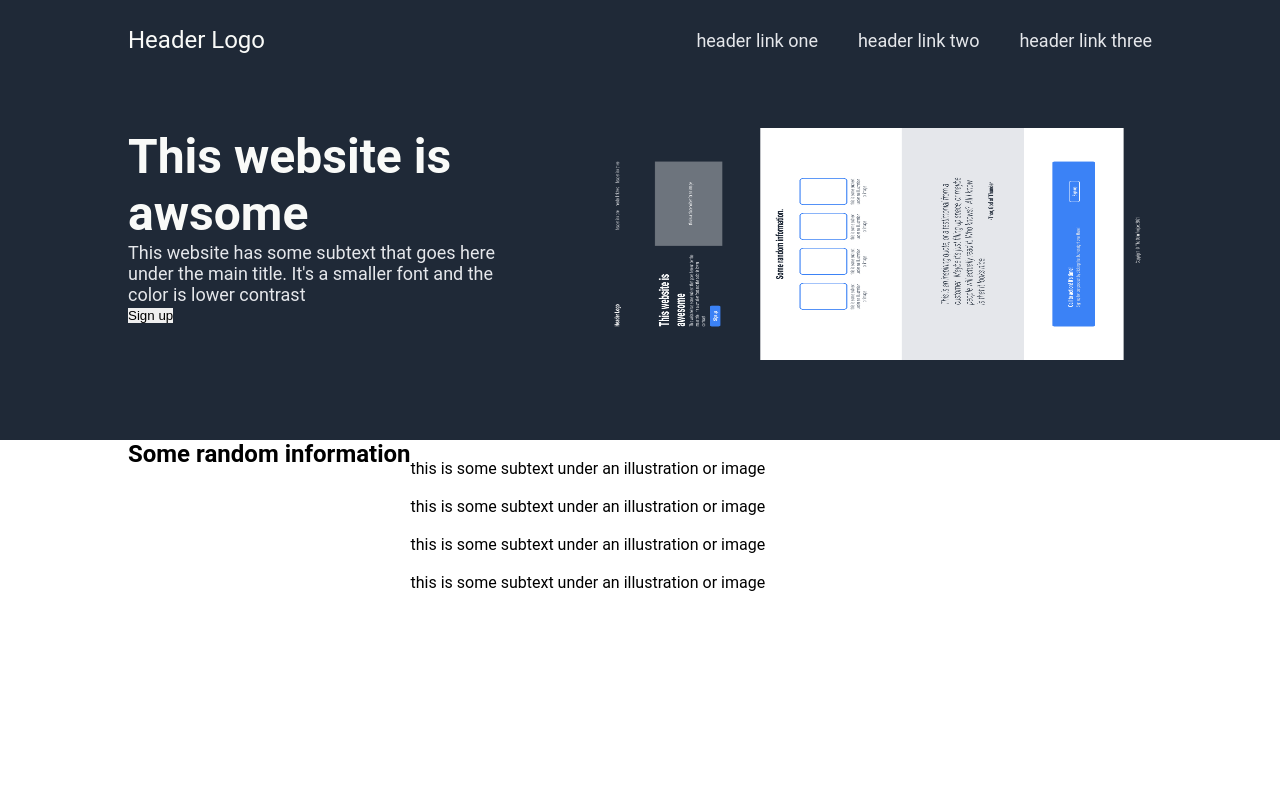
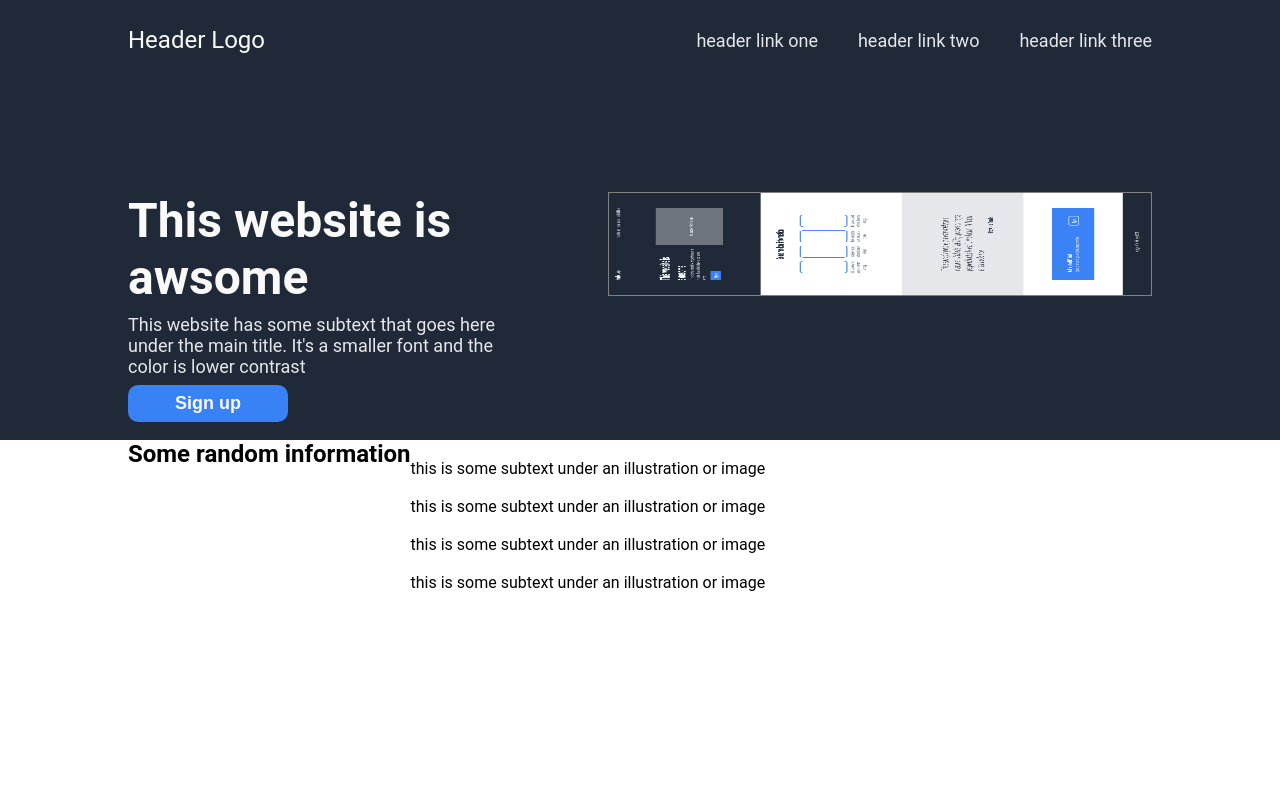
Before and after one commit to timmutia/odin-landing-page, a plain HTML site: page index.html in a window 1280 px wide. Shown: the top 797 px of the page. Drawn offline with Linux system fonts and the light colour scheme.

Commit message:
feat: finished the button of hero page, hero page v1 now finished, also added the title of page

```diff
--- a/index.html
+++ b/index.html
@@ -3,7 +3,7 @@
 <head>
     <meta charset="UTF-8">
     <meta name="viewport" content="width=device-width, initial-scale=1.0">
-    <title>Document</title>
+    <title>Odin Landing Page</title>
     <link rel="stylesheet" href="style.css">
 </head>
 <body>
@@ -22,7 +22,7 @@
             <div class="left-text">
                 <h1>This website is awsome</h1>
                 <p class="hero-text">This website has some subtext that goes here under the main title. It's a smaller font and the color is lower contrast</p>
-                <button class="blue-btn button">Sign up</button>
+                <button class="blue-btn button bold">Sign up</button>
             </div>
             <img src="./pictures/hero-placeholder.png" width="478" height="360" alt="a sample picture" class="hero-image">
         </section>
--- a/style.css
+++ b/style.css
@@ -56,6 +56,14 @@
     display: flex;
 }
 
+
+.button {
+    max-width: 10rem;
+    padding: 0.5rem 1rem;
+    border-radius: 10px;
+    font-size: var(--secondary-font);
+}
+
 /* header */
 
 header {
@@ -81,13 +89,17 @@
     background-color: var(--dark-background);
     justify-content: space-between;
     flex-direction: row;
-    padding-top: 3em;
-    padding-bottom: 5em;
+    padding-top: 7em;
+    padding-bottom: 9em;
     gap: 5em;
 }
 
 .left-text {
     max-width: 400px;
+    display: flex;
+    flex-direction: column;
+    justify-content: space-between;
+    gap: 0.5rem;
 }
 
 h1 {
@@ -103,6 +115,13 @@
     width: 100%;
     max-width: 700px;
     height: auto;
+    border: 1px solid gray;
+
+}
+
+.blue-btn {
+    background-color: var(--blue-background);
+    color: var(--hero-text-color);
 
 }
 
```
